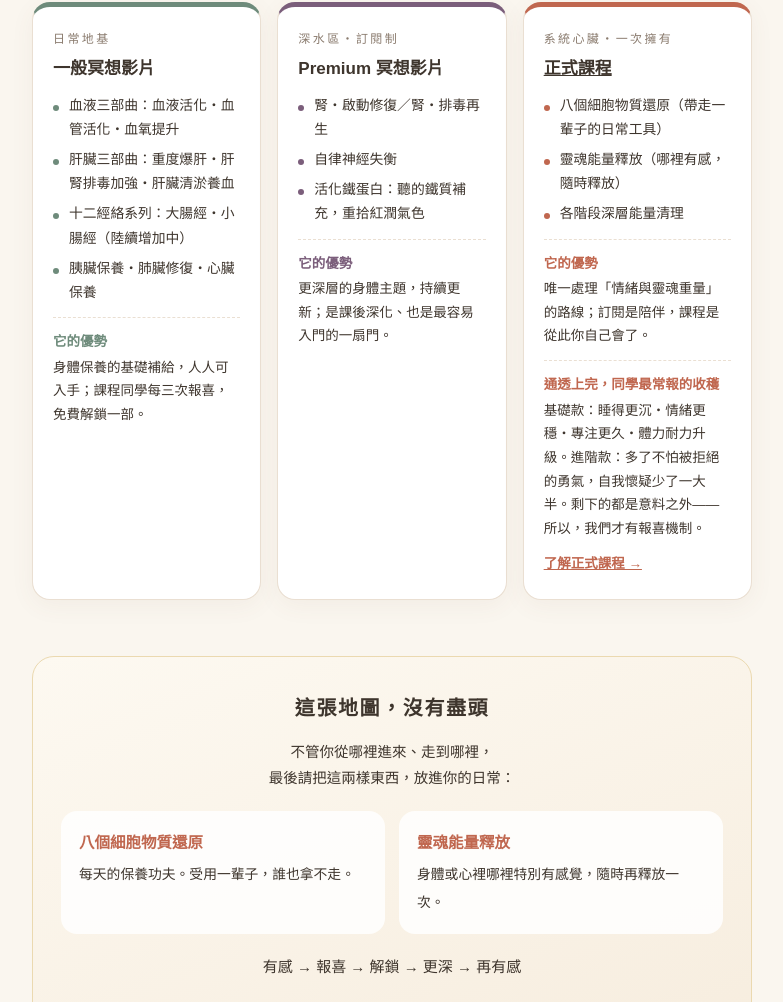
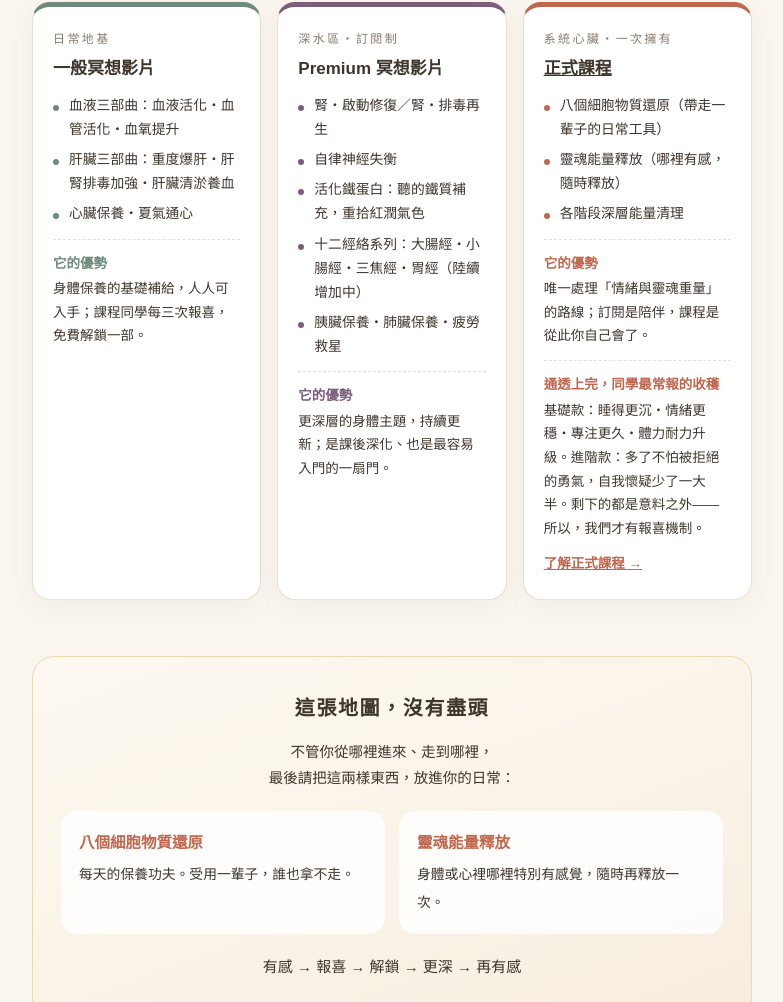
Before and after one commit to fin000tris-cyber/single-origin-truffle, a plain HTML site: page map/index.html in a window 1280 px wide. Shown: the part 1555-2557 px from the top of the page, without its empty margins (248-1031 px from the left). Drawn offline with Linux system fonts and the light colour scheme.

Commit message:
Add files via upload

```diff
--- a/map/index.html
+++ b/map/index.html
@@ -237,7 +237,7 @@
 
  <div class="route" id="r8">
  <h3>給常便祕的你：先把腸道的卡，鬆開</h3>
- <div class="step"><div class="no">1</div><div class="body"><b>就聽這部：</b>「大腸經」<span class="tag g">一般冥想</span>——很多同學說，聽這個之後腸道特別有感。</div></div>
+ <div class="step"><div class="no">1</div><div class="body"><b>就聽這部：</b>「大腸經」<span class="tag p">Premium</span>——很多同學說，聽這個之後腸道特別有感。</div></div>
  <div class="step"><div class="no">2</div><div class="body"><b>想更完整：</b>搭配血液三部曲（血液活化 → 血管活化 → 血氧提升）<span class="tag g">一般冥想</span>，讓循環一起帶動。</div></div>
  <div class="next">想從根源處理 → <a href="https://fin000tris-cyber.github.io/single-origin-truffle/course/" target="_blank" rel="noopener">正式課</a>：把身體的卡，和情緒的卡，一起鬆開。</div>
  </div>
@@ -400,8 +400,7 @@
  <ul>
  <li>血液三部曲：血液活化・血管活化・血氧提升</li>
  <li>肝臟三部曲：重度爆肝・肝腎排毒加強・肝臟清淤養血</li>
- <li>十二經絡系列：大腸經・小腸經（陸續增加中）</li>
- <li>胰臟保養・肺臟修復・心臟保養</li>
+ <li>心臟保養・夏氣通心</li>
  </ul>
  <div class="edge"><b>它的優勢</b>身體保養的基礎補給，人人可入手；課程同學每三次報喜，免費解鎖一部。</div>
  </div>
@@ -412,6 +411,8 @@
  <li>腎・啟動修復／腎・排毒再生</li>
  <li>自律神經失衡</li>
  <li>活化鐵蛋白：聽的鐵質補充，重拾紅潤氣色</li>
+ <li>十二經絡系列：大腸經・小腸經・三焦經・胃經（陸續增加中）</li>
+ <li>胰臟保養・肺臟保養・疲勞救星</li>
  </ul>
  <div class="edge"><b>它的優勢</b>更深層的身體主題，持續更新；是課後深化、也是最容易入門的一扇門。</div>
  </div>
```
